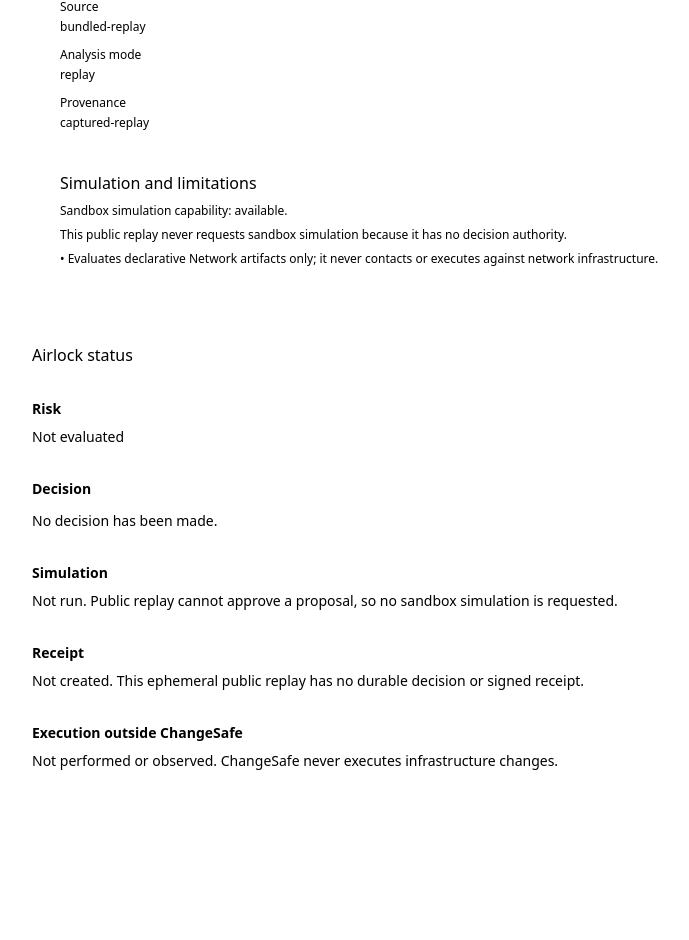
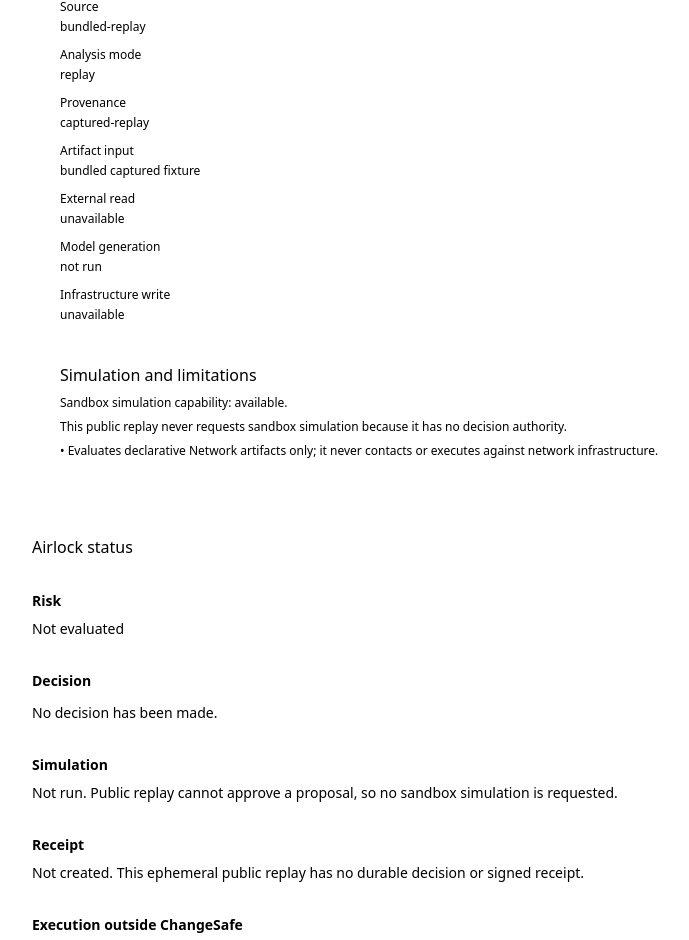
Before and after one commit to wonkwonlee/ChangeSafe, a Next.js app: page /workbench in a window 1280 px wide. Shown: the part 4256-5196 px from the top of the page, without its empty margins (0-689 px from the left). Before the commit the page ends 5063 px from the top, so only its background shows below. Built offline with nearby package versions, Linux system fonts and the light colour scheme.

Commit message:
feat: document future domain capability boundary

```diff
--- a/components/DomainCoverageCatalog.tsx
+++ b/components/DomainCoverageCatalog.tsx
@@ -11,6 +11,40 @@ export interface DomainCoverageSource {
   readonly analysisMode: ReviewAnalysisMode;
   readonly provenance: ReviewProvenance;
 }
+
+interface SourceCapabilityDisclosure {
+  readonly artifactInput: string;
+  readonly externalRead: string;
+  readonly modelGeneration: string;
+}
+
+const SOURCE_CAPABILITIES = {
+  "bundled-replay": {
+    artifactInput: "bundled captured fixture",
+    externalRead: "unavailable",
+    modelGeneration: "not run",
+  },
+  "authored-fixture": {
+    artifactInput: "bundled authored fixture",
+    externalRead: "unavailable",
+    modelGeneration: "not run",
+  },
+  "live-model": {
+    artifactInput: "validated server-side input",
+    externalRead: "unavailable",
+    modelGeneration: "server-side live analysis",
+  },
+  "uploaded-offline-artifact": {
+    artifactInput: "validated offline upload",
+    externalRead: "unavailable",
+    modelGeneration: "not run",
+  },
+  "read-only-collector": {
+    artifactInput: "validated collector result",
+    externalRead: "read-only collector",
+    modelGeneration: "not run",
+  },
+} satisfies Record<ReviewSource, SourceCapabilityDisclosure>;
 
 interface DomainCoverageCatalogProps {
   readonly catalog: LoadedDomainCoverageCatalog;
@@ -50,6 +84,7 @@ export function DomainCoverageCatalog({
   const { registration, runtime } = catalog;
   const coverage = runtime.policyCoverage;
   const pack = coverage.baselinePack.parameters;
+  const sourceCapabilities = SOURCE_CAPABILITIES[source.source];
 
   return (
     <section
@@ -171,6 +206,16 @@ export function DomainCoverageCatalog({
             <Definition term="Source">{source.source}</Definition>
             <Definition term="Analysis mode">{source.analysisMode}</Definition>
             <Definition term="Provenance">{source.provenance}</Definition>
+            <Definition term="Artifact input">
+              {sourceCapabilities.artifactInput}
+            </Definition>
+            <Definition term="External read">
+              {sourceCapabilities.externalRead}
+            </Definition>
+            <Definition term="Model generation">
+              {sourceCapabilities.modelGeneration}
+            </Definition>
+            <Definition term="Infrastructure write">unavailable</Definition>
           </dl>
         </div>
         <div className="rounded border border-edge bg-canvas p-3">
```
Also changed, not shown: 3 other files (tests, documents, lock files or other folders).
